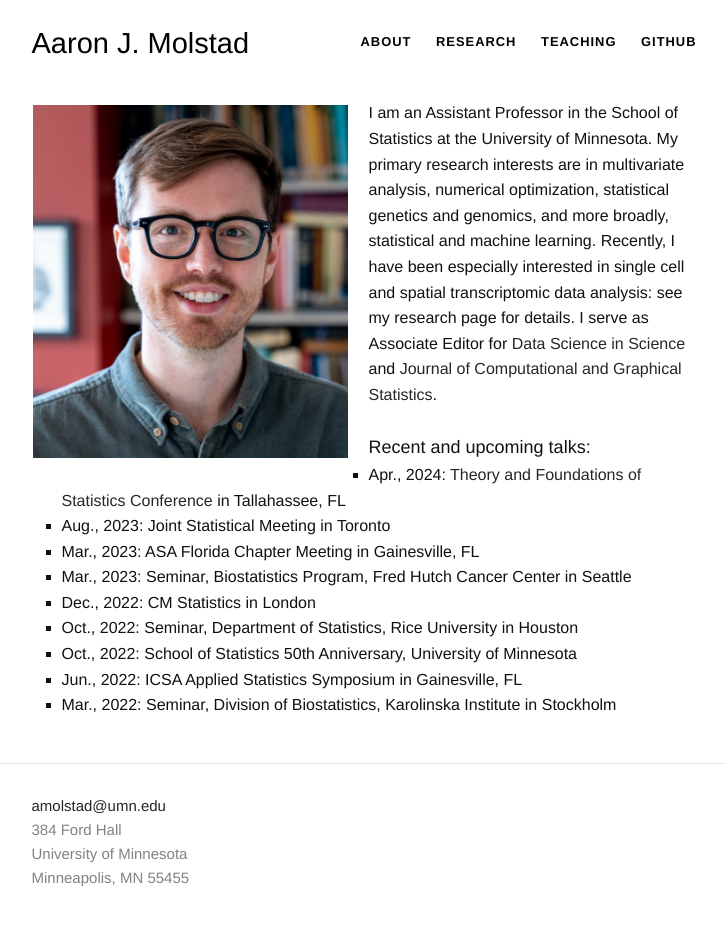
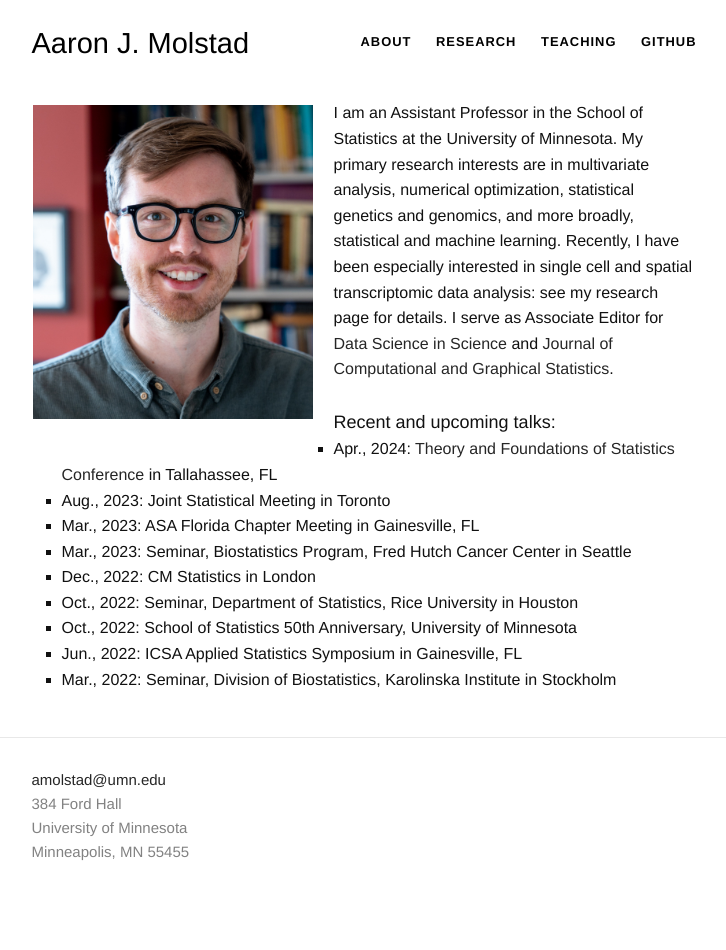
Before and after one commit to ajmolstad/ajmolstad.github.io, a Jekyll site: the page built from index.html, in a window 1280 px wide. Shown: the whole page, without its empty margins (276-1002 px from the left). Built offline with Jekyll 4.4.1, drawn with Linux system fonts in a browser that asks for light colours; after the commit the page ends 924 px from its top, so only the background shows below that.

Commit message:
Update index.html

```diff
--- a/index.html
+++ b/index.html
@@ -15,11 +15,13 @@
 
 
 <div class="default">
- <dl class="wp-caption alignleft" style="max-width: 315px">
+ <dl class="wp-caption alignleft" style="max-width: 280px">
 <dt><a href=""><img class="" src="/images/Molstad-3.jpg" alt="" /></a>
 	<img padding: 1px;></dt>
 <dd></dd>
 </dl>
+</div>
+
 <font size="3">
 	I am an Assistant Professor in the School of Statistics at the University of Minnesota. My primary research interests are in multivariate analysis, numerical optimization, statistical genetics and genomics, and more broadly, statistical and machine learning. Recently, I have been especially interested in single cell and spatial transcriptomic data analysis: see my research page for details. I serve as Associate Editor for <a href="https://www.tandfonline.com/journals/udss20"> Data Science in Science</a> and <a href="https://www.tandfonline.com/journals/ucgs20"> Journal of Computational and Graphical Statistics</a>.
 <!-- <p style="font-family:courier;font-size:130%;">
@@ -52,5 +54,3 @@
   <li> Jun., 2022: ICSA Applied Statistics Symposium in Gainesville, FL </li>
   <li> Mar., 2022: Seminar, Division of Biostatistics, Karolinska Institute in Stockholm </li>
 </ul>
-
-</div>
```
